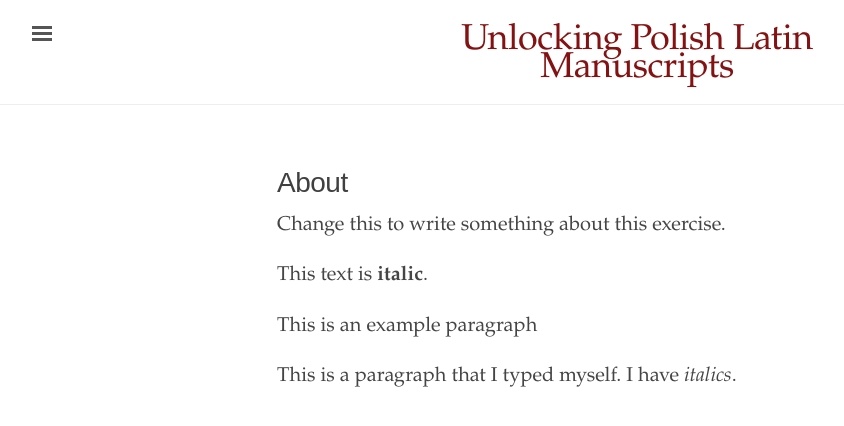
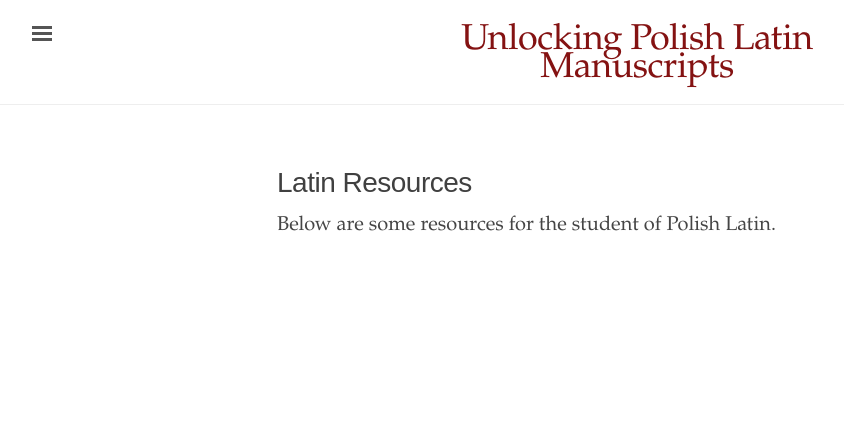
Before and after one commit to mjbaileyumd/polishlatinmanuscripts, a Jekyll site: the page built from _pages/about.md, in a window 1280 px wide. Shown: the top 426 px of the page, without its empty margins (3-847 px from the left). Built offline with Jekyll 4.4.1, drawn with Linux system fonts in a browser that asks for light colours.

Commit message:
Update about.md

```diff
--- a/_pages/about.md
+++ b/_pages/about.md
@@ -1,13 +1,7 @@
 ---
 layout: page
-title: About
-permalink: /about/
+title: Latin Resources
+permalink: /latin/
 ---
 
-Change this to write something about this exercise.
-
-This text is **italic**.
-
-This is an example paragraph
-
-This is a paragraph that I typed myself. I have <i>italics</i>.
+Below are some resources for the student of Polish Latin.
```
